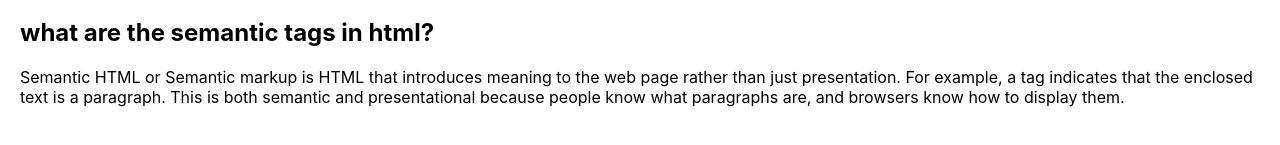
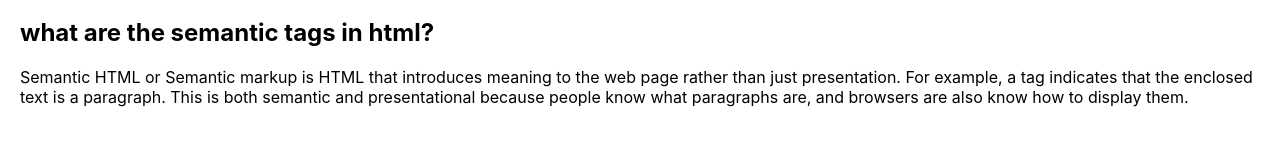
Before and after one commit to saiful489/assingmentnine, a React (Create React App) app: page /blogs in a window 1280 px wide. Shown: the part 161-306 px from the top of the page. Built offline with nearby package versions, Linux system fonts and the light colour scheme.

Commit message:
chaanges some css and html

```diff
--- a/src/components/Blogs/Blogs.js
+++ b/src/components/Blogs/Blogs.js
@@ -14,7 +14,7 @@ const Blogs = () => {
         Semantic HTML or Semantic markup is HTML that introduces meaning to the
         web page rather than just presentation. For example, a tag indicates
         that the enclosed text is a paragraph. This is both semantic and
-        presentational because people know what paragraphs are, and browsers
+        presentational because people know what paragraphs are, and browsers are also
         know how to display them.
       </p>
     </div>
```
